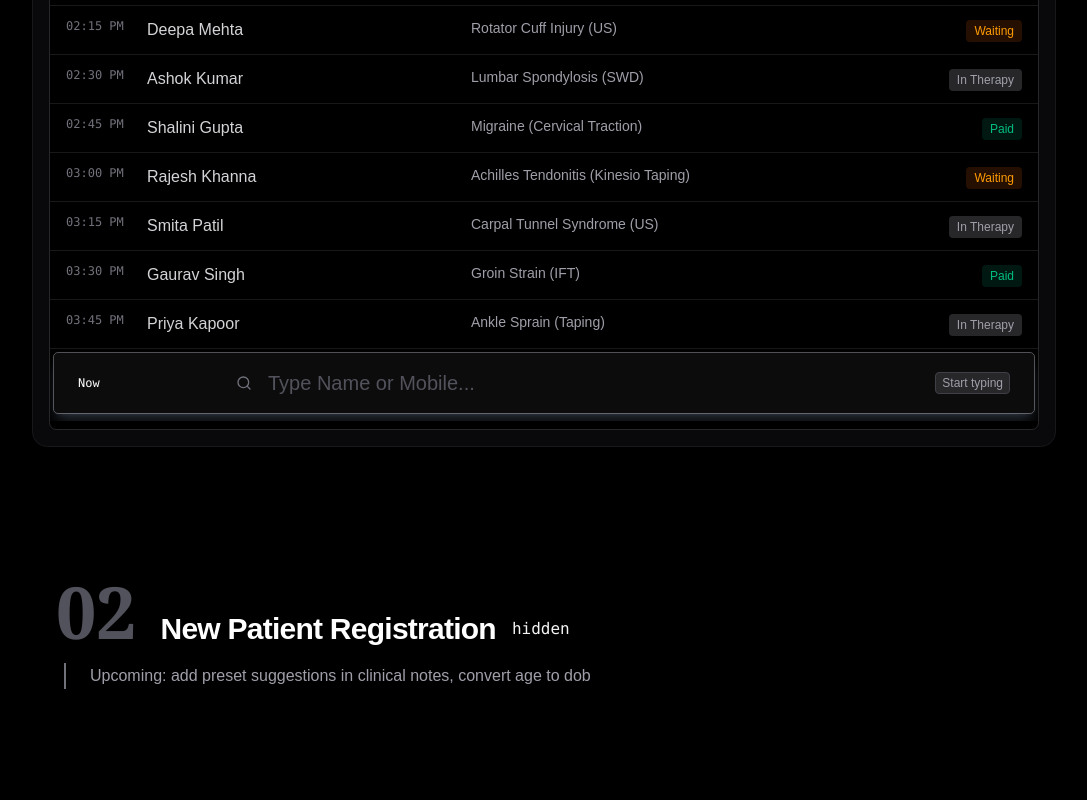
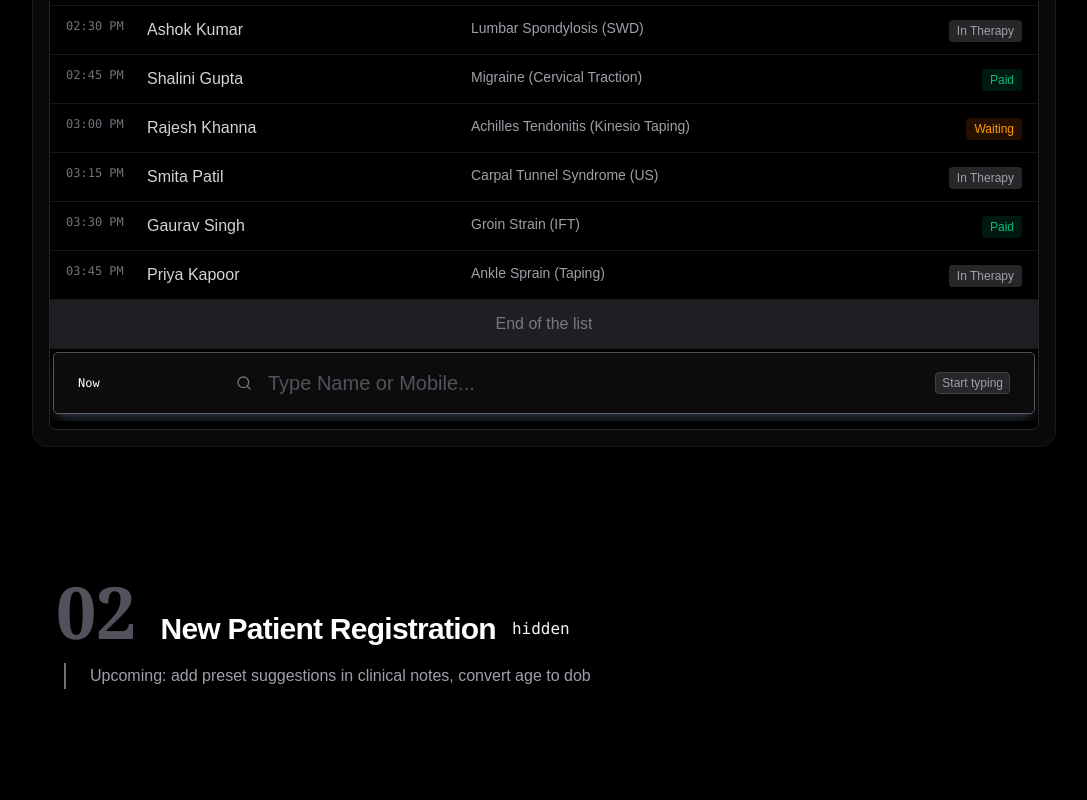
Before and after one commit to omsrivastava512/clinic-demo, a React (Vite) app: page / in a window 1280 px wide. Shown: the part 861-1661 px from the top of the page, without its empty margins (96-1183 px from the left). Built offline with nearby package versions, Linux system fonts and the light colour scheme.

Commit message:
feat(ledger): add snap-back 'end of list' indicator on overscroll just for the fun of it :P

```diff
--- a/src/features/ledger/components/TableBody.tsx
+++ b/src/features/ledger/components/TableBody.tsx
@@ -17,12 +17,33 @@ const TableBody = () => {
         }
     }, []); //DEBT: add re-run whenever entries change
 
+    const END_OF_LIST_HEIGHT = 49;
+    const snapBackTimer = useRef<number | undefined>(undefined);
 
+    const handleScroll = () => {
+        const el = listContainerRef.current;
+        if (!el) return;
+
+        // How far has the user scrolled into the "End of list" zone?
+        const normalBottom = el.scrollHeight - el.clientHeight - END_OF_LIST_HEIGHT;
+        const overscrollAmount = el.scrollTop - normalBottom;
+
+        if (overscrollAmount > 0) {
+            // User is revealing the "End of list" div — start the snap-back timer
+            clearTimeout(snapBackTimer.current);
+            snapBackTimer.current = setTimeout(() => {
+                el.scrollTo({
+                    top: normalBottom,
+                    behavior: 'smooth'
+                });
+            }, 200); // let them read "End of list" for 200ms before snapping back
+        }
+    };
 
 
     return (
         <>
-            <div ref={listContainerRef}  className="flex-1 z-50 overflow-y-auto flex flex-col">
+            <div ref={listContainerRef} onScroll={handleScroll} className="flex-1 z-50 overflow-y-auto flex flex-col">
                 {/* Dynamic Rows */}
                 {MOCK_LEDGER_ENTRIES
                     .sort((a, b) => compTime(a.time, b.time))
@@ -30,6 +51,14 @@ const TableBody = () => {
                         <TableRow entry={entry} />
                     ))
                 }
+                <div className={cn(
+                    "px-4 py-3 text-center",    // space
+                    "border-b border-zinc-100 dark:border-zinc-900",    // border
+                    "bg-zinc-300/50 dark:bg-zinc-700/50",    // bg
+                    "text-zinc-700/50 dark:text-zinc-300/50"    // text
+                )}>
+                    End of the list
+                </div>
 
                 <PatientSearch />
             </div>
```
